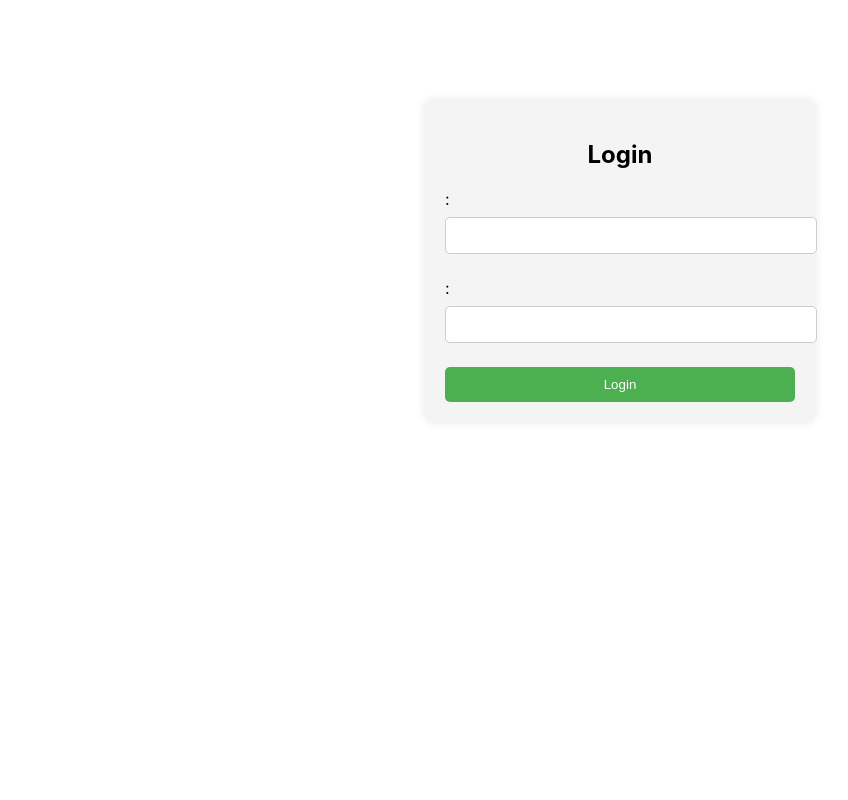
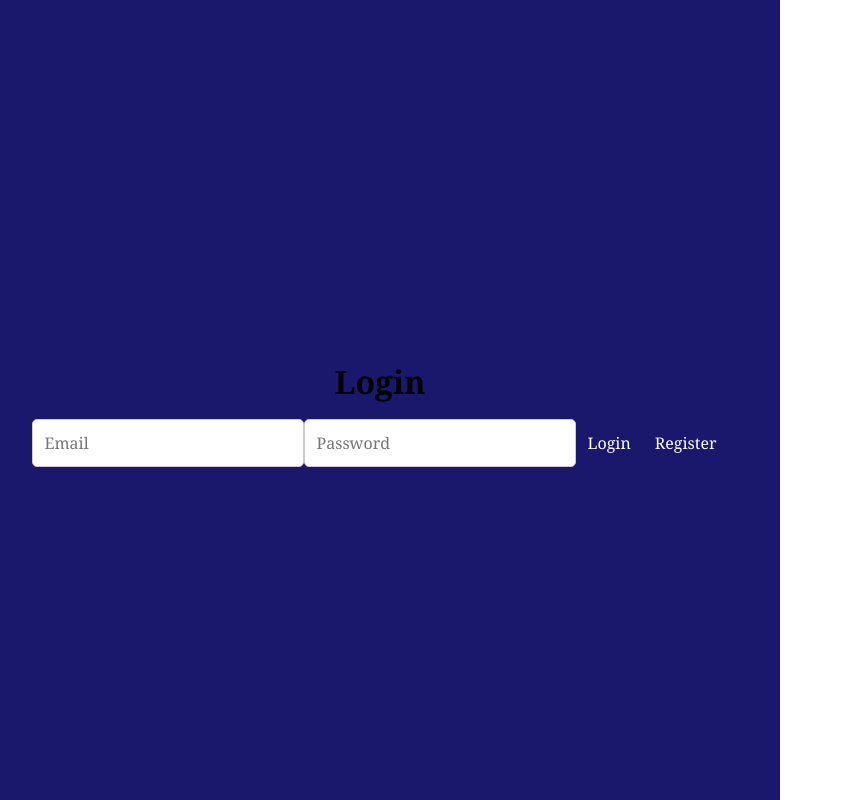
Before and after one commit to iyedhoch/ProxymProject, a React (Create React App) app in the folder frontend/: page /login in a window 1280 px wide. Shown: the whole page, without its empty margins (20-868 px from the left). Built offline with nearby package versions, Linux system fonts and the light colour scheme.

Commit message:
Update Login page

```diff
--- a/frontend/src/pages/Login/Login.css
+++ b/frontend/src/pages/Login/Login.css
@@ -1,26 +1,51 @@
-.login-container {
+/*.login-container {
   max-width: 350px;
   margin: 100px auto;
   padding: 20px;
   background: #f4f4f4;
   border-radius: 8px;
   box-shadow: 0 0 10px rgba(0, 0, 0, 0.1);
+}*/
+
+.login-container {
+  display: flex;
+  height: 100vh;
+  width: 100vh;
+  justify-content: center;
+  align-items: center;
+  background-color: #1a186d;
 }
+
+/*.login-container h2 {
+  text-align: center;
+  margin-bottom: 20px;
+}*/
 
 .login-container h2 {
   text-align: center;
-  margin-bottom: 20px;
+  font-family:Georgia, serif;
+  font-size: 2rem;
+  font-weight: bold;
+  margin-bottom: 1rem;
 }
 
-.login-container input {
+/*.login-container input {
   width: 100%;
   padding: 10px;
   margin: 8px 0;
   border: 1px solid #ccc;
   border-radius: 5px;
+}*/
+
+.login-container input {
+  padding: 0.75rem;
+  border: 1px solid #ccc;
+  font-family:Georgia, serif;
+  border-radius: 5px;
+  font-size: 1rem;
 }
 
-.login-container button {
+/*.login-container button {
   width: 100%;
   padding: 10px;
   background: #4CAF50;
@@ -28,13 +53,37 @@
   border: none;
   border-radius: 5px;
   cursor: pointer;
+}*/
+
+.login-container button {
+  padding: 0.75rem;
+  background: #1a186d;
+  color: #fff;
+  border: none;
+  border-radius: 5px;
+  font-size: 1rem;
+  cursor: pointer;
+  transition: 0.3s ease, 0.2s ease;
+  font-family:Georgia, serif;
 }
 
+/*.login-container button:hover {
+  background: #45a049;
+}*/
+
 .login-container button:hover {
-  background: #45a049;
+  background: #2724a3;
+  transform: translateY(-2px);
 }
 
-.message {
+/*.message {
   text-align: center;
   margin-top: 10px;
+}*/
+
+.message{
+  color: rgb(179, 40, 40);
+  text-align: center;
+  font-size:0.875rem;
+  margin: 0;
 }
--- a/frontend/src/pages/Login/Login.jsx
+++ b/frontend/src/pages/Login/Login.jsx
@@ -31,9 +31,10 @@ const LoginPage = () => {
 
   return (
     <div className="login-container">
-      <h2>Login</h2>
+      {/*<h2>Login</h2>*/}
       <form onSubmit={handleLogin}>
-        <InputField
+        <h2>Login</h2>
+        <input
           type="email"
           placeholder="Email"
           value={email}
@@ -41,7 +42,7 @@ const LoginPage = () => {
           required
         />
 
-        <InputField
+        <input
           type="password"
           placeholder="Password"
           value={password}
@@ -50,6 +51,7 @@ const LoginPage = () => {
         />
 
         <button type="submit">Login</button>
+        <button type="button">Register</button>
       </form>
       {message && <p className="message">{message}</p>}
     </div>
```
